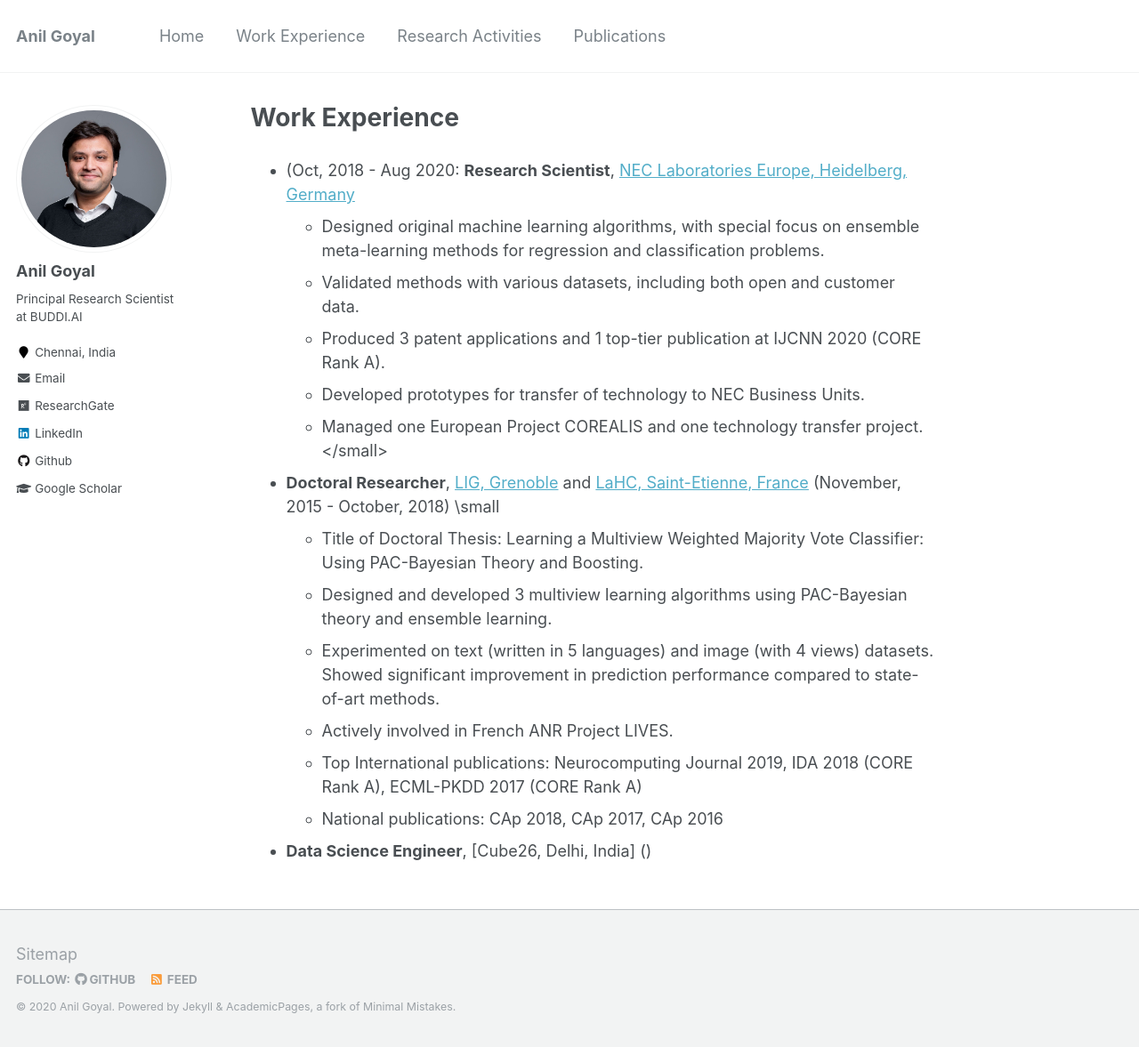
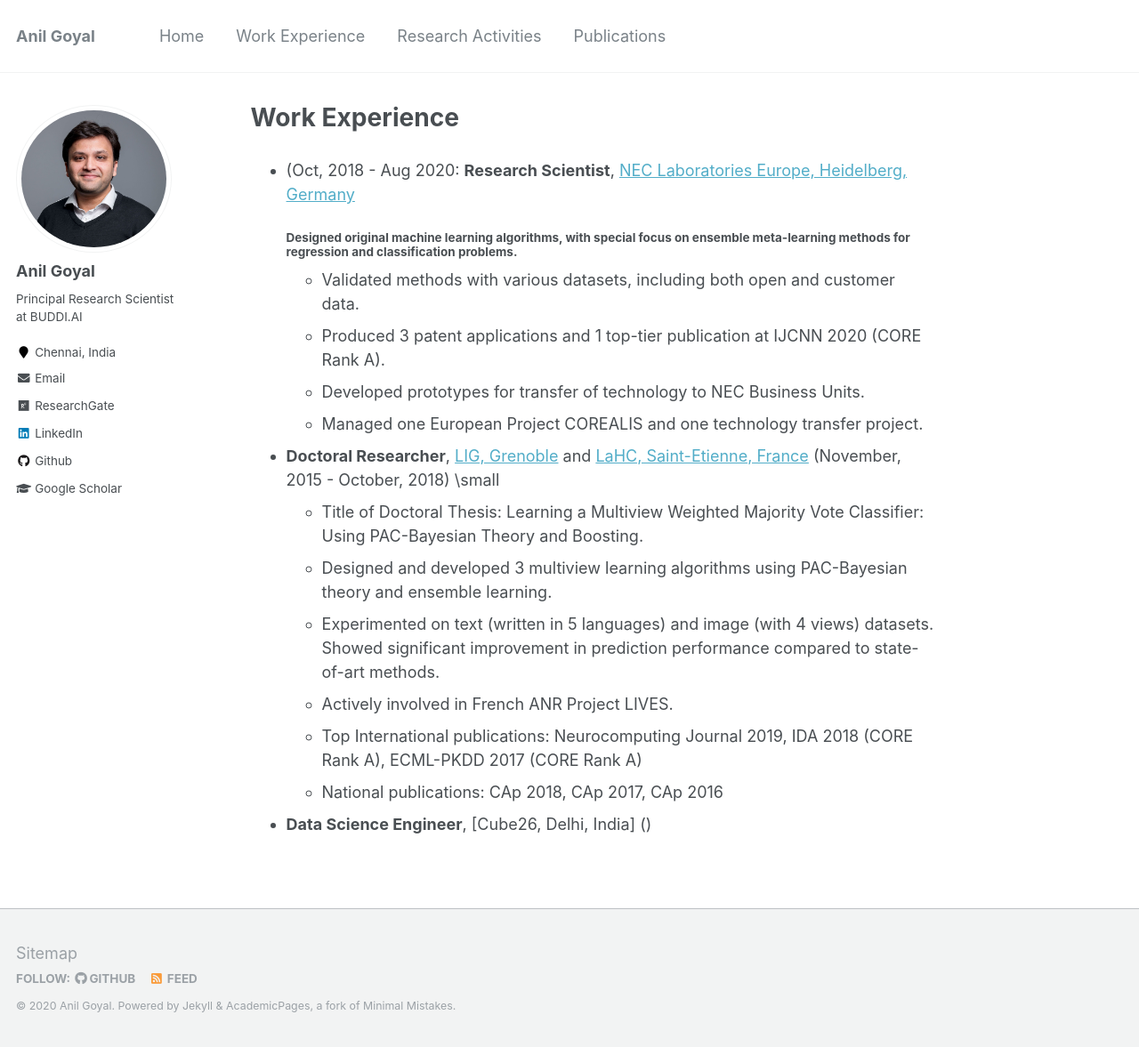
Before and after one commit to goyalanil/goyalanil.github.io, a Jekyll site: the page built from _pages/experience.md, in a window 1280 px wide and 1177 px high. Shown: the whole window at 89% size. Built offline with Jekyll 4.4.1, drawn with Linux system fonts in a browser that asks for light colours.

Commit message:
Update experience.md

```diff
--- a/_pages/experience.md
+++ b/_pages/experience.md
@@ -7,13 +7,13 @@
 
 
 * (Oct, 2018 - Aug 2020: **Research Scientist**, [NEC Laboratories Europe, Heidelberg, Germany](http://neclab.eu/)
- <small>
-  * Designed original machine learning algorithms, with special focus on ensemble meta-learning methods for regression and classification problems.
+
+  ###### Designed original machine learning algorithms, with special focus on ensemble meta-learning methods for regression and classification problems.
   * Validated methods with various datasets, including both open and customer data.
   * Produced 3 patent applications and 1 top-tier publication at IJCNN 2020 (CORE Rank A).
   * Developed prototypes for transfer of technology to NEC Business Units.
   * Managed one European Project COREALIS and one technology transfer project.
- </small>
+
 
 * **Doctoral Researcher**, [LIG, Grenoble](https://www.liglab.fr/) and [LaHC, Saint-Etienne, France](http://laboratoirehubertcurien.fr/) (November, 2015 - October, 2018)
  \small
```
